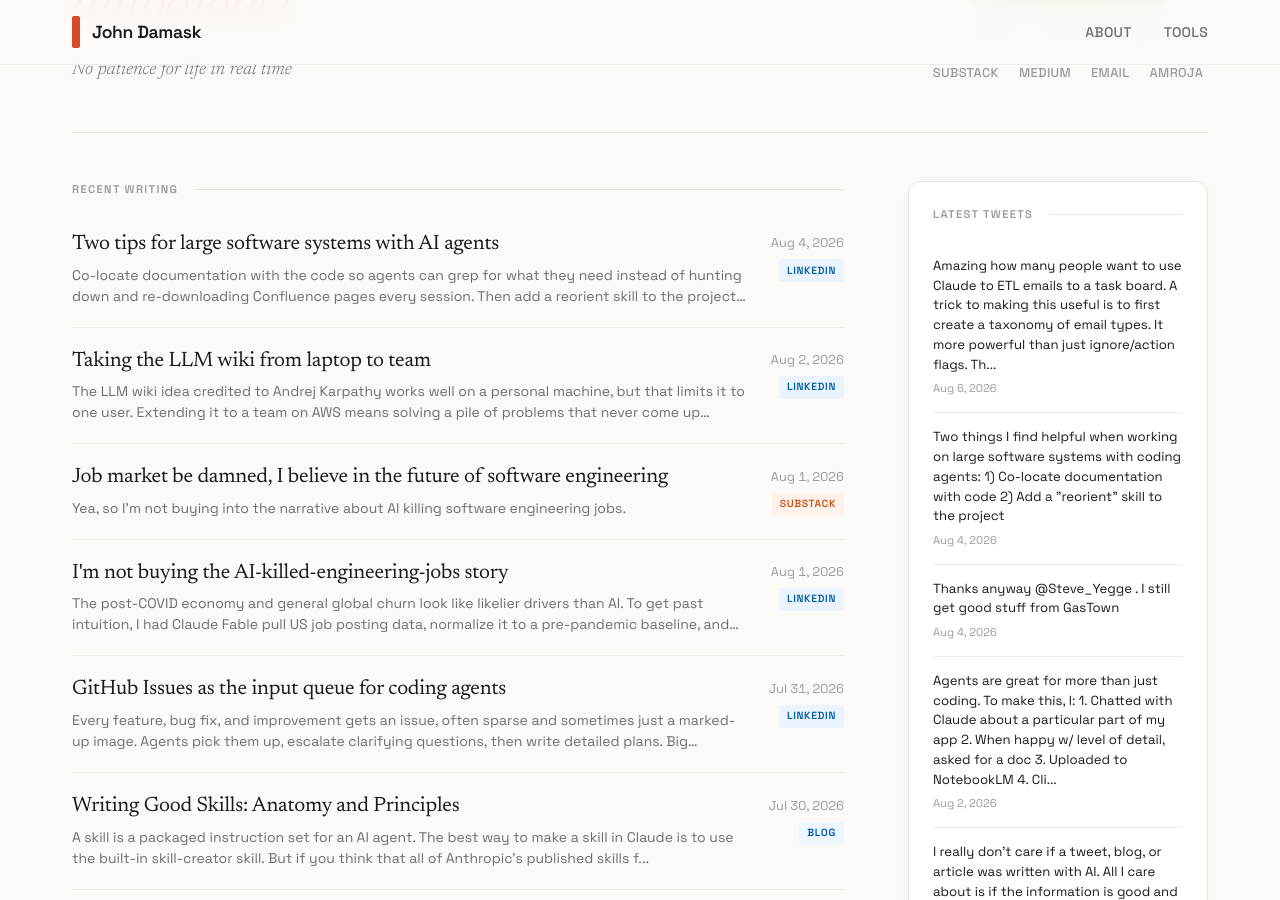
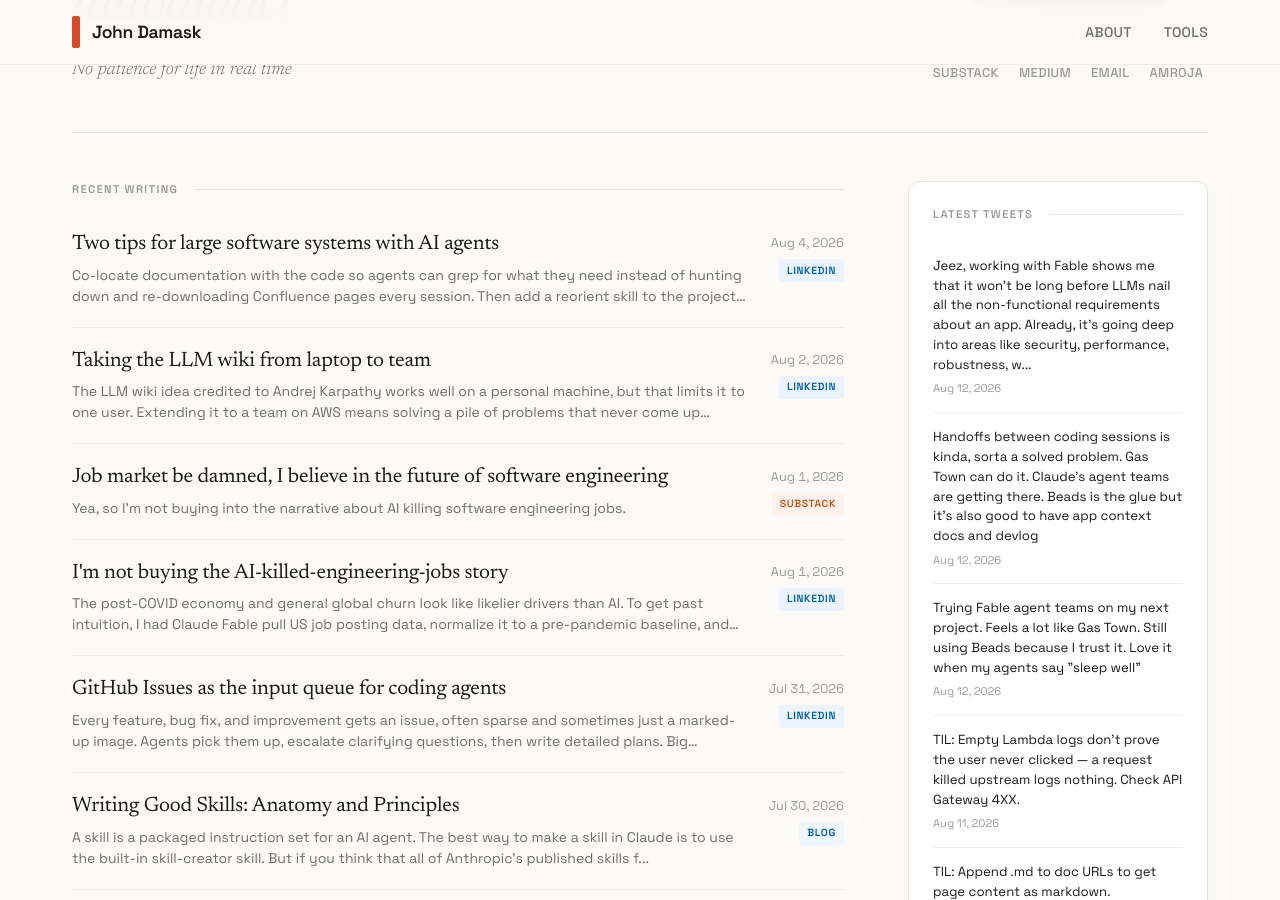
Before and after one commit to jbdamask/jbdamask.github.io, a Jekyll site: the page built from index.html, in a window 1280 px wide and 900 px high, scrolled down 362 px. Built offline with Jekyll 4.4.1, drawn with Linux system fonts in a browser that asks for light colours; the list of posts is cut into pages by our own code; some of the changed text lies outside the part shown.

Commit message:
Update Twitter posts

```diff
--- a/_data/twitter-posts.yml
+++ b/_data/twitter-posts.yml
@@ -2,6 +2,46 @@
 # Fetches latest tweets and merges with existing posts
 # Keeps max 150 most recent tweets (LIFO)
 
+- title: Jeez, working with Fable shows me that it won't be long before LLMs nail
+    all the non-functional requ...
+  source: twitter
+  url: https://twitter.com/jbdamask/status/2087508406177276287
+  date: '2026-08-12'
+  excerpt: Jeez, working with Fable shows me that it won't be long before LLMs nail
+    all the non-functional requirements about an app. Already, it's going deep into
+    areas like security, performance, robustness, w...
+  image: ''
+- title: Handoffs between coding sessions is kinda, sorta a solved problem. Gas Town
+    can do it. Claude's agen...
+  source: twitter
+  url: https://twitter.com/jbdamask/status/2087506068918210995
+  date: '2026-08-12'
+  excerpt: Handoffs between coding sessions is kinda, sorta a solved problem. Gas
+    Town can do it. Claude's agent teams are getting there. Beads is the glue but
+    it's also good to have app context docs and devlog
+  image: ''
+- title: Trying Fable agent teams on my next project. Feels a lot like Gas Town. Still
+    using Beads because I ...
+  source: twitter
+  url: https://twitter.com/jbdamask/status/2087369745393676587
+  date: '2026-08-12'
+  excerpt: Trying Fable agent teams on my next project. Feels a lot like Gas Town.
+    Still using Beads because I trust it. Love it when my agents say "sleep well"
+  image: ''
+- title: 'TIL: Empty Lambda logs don''t prove the user never clicked — a request killed
+    upstream logs nothing. ...'
+  source: twitter
+  url: https://twitter.com/jbdamask/status/2087203801744748917
+  date: '2026-08-11'
+  excerpt: 'TIL: Empty Lambda logs don''t prove the user never clicked — a request
+    killed upstream logs nothing. Check API Gateway 4XX.'
+  image: ''
+- title: 'TIL: Append .md to doc URLs to get page content as markdown.'
+  source: twitter
+  url: https://twitter.com/jbdamask/status/2087203418347544686
+  date: '2026-08-11'
+  excerpt: 'TIL: Append .md to doc URLs to get page content as markdown.'
+  image: https://pbs.twimg.com/news_img/2086008285656764416/mZVEuKWx?format=png&name=orig
 - title: Amazing how many people want to use Claude to ETL emails to a task board.
     A trick to making this use...
   source: twitter
@@ -1140,41 +1180,3 @@
   excerpt: I think the definition of AGI should be updated to, “LLMs can write code
     without CORS errors”
   image: ''
-- title: A Moltbook thread inspired me to make a Claude Skill for memory checkpointing
-    with semantic search
-  source: twitter
-  url: https://twitter.com/jbdamask/status/2018311712470872443
-  date: '2026-02-02'
-  excerpt: A Moltbook thread inspired me to make a Claude Skill for memory checkpointing
-    with semantic search
-  image: ''
-- title: 'Global files: Get today''s date before doing anything. Never assume your
-    knowledge is current. Look u...'
-  source: twitter
-  url: https://twitter.com/jbdamask/status/2018112223986516026
-  date: '2026-02-02'
-  excerpt: 'Global files: Get today''s date before doing anything. Never assume your
-    knowledge is current. Look up info Project files: Always activate venv before
-    installing packages. Create one if it doesn''t exis...'
-  image: https://pbs.twimg.com/news_img/2016719050026729472/1frO7_sv?format=png&name=orig
-- title: 'Heard about Claude Code''s agent swarm? Find out for yourself. Paste this
-    in a CC session: run this a...'
-  source: twitter
-  url: https://twitter.com/jbdamask/status/2017981659761557651
-  date: '2026-02-01'
-  excerpt: 'Heard about Claude Code''s agent swarm? Find out for yourself. Paste this
-    in a CC session: run this and interpret the response for me: strings ~/.local/share/claude/versions/2.1.29
-    | grep TeammateTool'
-  image: ''
-- title: Fun discussion on Ralph loops vs subagents over here
-  source: twitter
-  url: https://twitter.com/jbdamask/status/2017981227643408663
-  date: '2026-02-01'
-  excerpt: Fun discussion on Ralph loops vs subagents over here
-  image: https://pbs.twimg.com/news_img/2017981228113092608/WY4oM-Jn?format=jpg&name=orig
-- title: I thought I understood Beads but this post certainly helped
-  source: twitter
-  url: https://twitter.com/jbdamask/status/2017685534777180170
-  date: '2026-01-31'
-  excerpt: I thought I understood Beads but this post certainly helped
-  image: https://pbs.twimg.com/news_img/2017685582923595776/RH6CSDIo?format=png&name=orig
```
